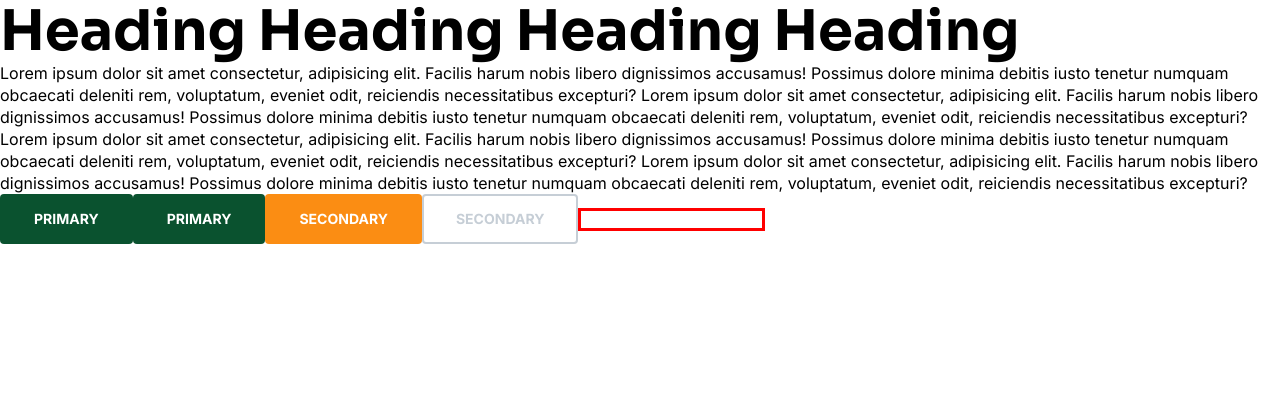
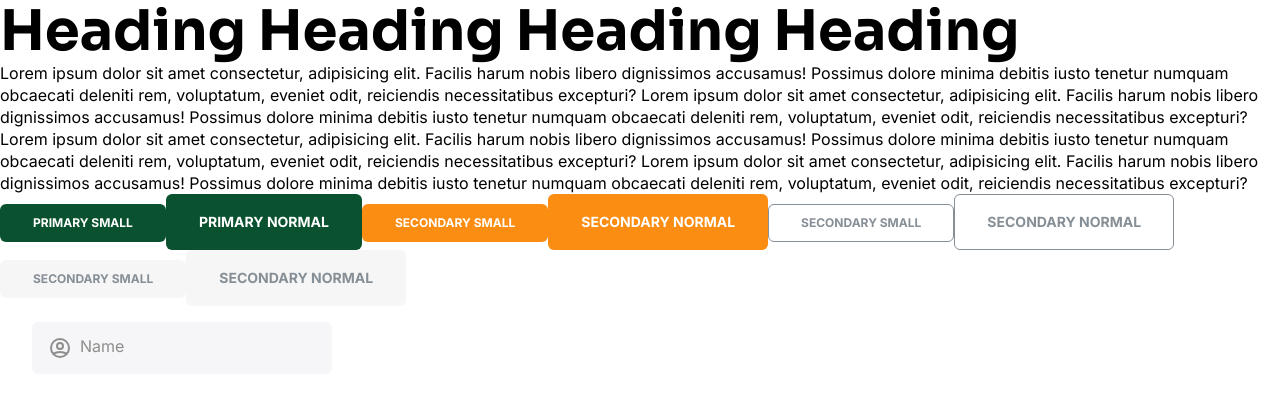
Before and after one commit to RaphaelFreire/buscar-rural-web-2021, a Next.js app: page / in a window 1280 px wide. Shown: the top 396 px of the page. Built offline with nearby package versions, Linux system fonts and the light colour scheme.

Commit message:
input Daniel feito

```diff
--- a/components/Button/Button.tsx
+++ b/components/Button/Button.tsx
@@ -2,17 +2,22 @@ import { ReactNode, ButtonHTMLAttributes } from 'react'
 import style from './style.module.scss'
 
 interface ButtonProps extends ButtonHTMLAttributes<HTMLButtonElement> {
-  variant?: 'primary' | 'secondary' | 'outline'
+  variant?: 'primary' | 'secondary' | 'outline' | 'ghost'
+  size?: 'small' | 'normal' | 'medium' | 'large'
   children: ReactNode
 }
 
 export function Button({
   children,
   variant = 'primary',
+  size = 'normal',
   ...rest
 }: ButtonProps): JSX.Element {
   return (
-    <button {...rest} className={`${style.button} ${style[variant]}`}>
+    <button
+      {...rest}
+      className={`${style.button} ${style[variant]} ${style[size]}`}
+    >
       {children}
     </button>
   )
--- a/components/Button/style.module.scss
+++ b/components/Button/style.module.scss
@@ -8,31 +8,21 @@
   line-height: 100%;
 
   text-transform: uppercase;
-
-  padding: 1rem 2rem;
   border-radius: 4px;
 
-  color: $primary;
-  background-color: transparent;
+  color: $white;
+  background-color: $primary;
 
-  border: 2px solid transparent;
+  border: 1px solid transparent;
+  border-radius: 6px;
   box-sizing: border-box;
 
-  &:hover{
-    background-color: $brown_light;
-  }
-
-}
-
-.primary {
-  color: $white;
-  background-color: $primary;
   transition: background-color 0.3s ease-in;
 
   &:hover{
-    color: $white;
     background-color: $primary_light;
   }
+
 }
 
 .secondary {
@@ -42,21 +32,56 @@
 
   &:hover{
     color: $white;
-    background-color: $secondary_dark;
+    background-color: $secondary_light;
   }
 }
 
 
+.ghost {
+  color: $gray_dark;
+  background-color: $gray-lightness;
+  transition: background-color 0.3s ease-in;
+
+  &:hover{
+    color: $black;
+    background-color: $gray-light;
+  }
+}
+
+
+
+
+.small {
+  padding: 8px 32px;
+  font-size: 12px;
+  line-height: 20px;
+}
+
+.normal {
+  padding: 16px 32px;
+  font-size: 14px;
+  line-height: 22px;
+}
+
+.large {
+  padding: 24px 32px;
+  font-size: 16px;
+  line-height: 25px;
+}
+
+
 .outline {
-  color: $gray;
-  border-color: $gray;
+  color: $gray_dark;
+  border-color: $gray_dark;
+  background-color: $white;
+
   transition: border-color 0.3s ease-in;
   transition: color 0.3s ease-in;
 
 
   &:hover{
-    color: $gray_dark;
-    background-color: transparent;
-    border-color: $gray_dark;
+    color: $black;
+    background-color: $gray-lightness;
+    border-color: $black;
   }
 }
--- a/components/Input/Input.tsx
+++ b/components/Input/Input.tsx
@@ -1,10 +1,26 @@
 import { InputHTMLAttributes } from 'react'
 import style from './style.module.scss'
+import { UserCircleIcon } from '@heroicons/react/outline'
 
 interface InputProps extends InputHTMLAttributes<HTMLInputElement> {
   variant?: 'primary' | 'secondary' | 'outline'
+  icon: true
 }
 
 export function Input({ ...rest }: InputProps): JSX.Element {
-  return <input {...rest} className={`${style.input}`} />
+  return (
+    <div className={`${style.field} ${style.icon}`}>
+      <UserCircleIcon className={`${style.ico}`} />
+      <input
+        type="text"
+        name="fullname"
+        id="fullname"
+        placeholder="Jane Appleseed"
+        className={`${style.input} ${style.icon}`}
+      />
+      <label htmlFor="fullname" className={`${style.label}`}>
+        Name
+      </label>
+    </div>
+  )
 }
--- a/components/Input/style.module.scss
+++ b/components/Input/style.module.scss
@@ -1,5 +1,80 @@
 @import "../../styles/variables.scss";
 
+.field {
+  position: relative;
+  margin: 16px 32px;
+  max-width: 300px;
+}
+
+.label, .input {
+  transition: all 0.2s;
+}
+
 .input {
-  border: 3px solid red;
+  -webkit-box-sizing: border-box;
+  box-sizing: border-box;
+  border: 1px solid transparent;
+  -webkit-appearance: none;
+  border-radius: 0;
+  cursor: text;
+  position: relative;
+  font-size: 16px;
+  width: 100%;
+  color: #000;
+  background-color: #F6F6F8;
+  padding: 1.5rem 1.5rem .5rem;
+  border-radius: 6px;
 }
+
+
+.input:focus {
+  outline: 0;
+  border: 1px solid #ccc;
+  background-color: #fff;
+  box-shadow: 0 4px 8px #463D371a;
+}
+
+.label {
+  font-size: 16px;
+  position: absolute;
+  top: 50%;
+  margin-top: -10px;
+  color: #8E8E8E;
+  left: 1.5rem;
+  cursor: text;
+}
+
+.input:not(:placeholder-shown) + .label,
+.input:focus + .label {
+  cursor: text;
+  transform-origin: left bottom;
+  font-size: 12px;
+  top: 0;
+  margin-top: 9px;
+}
+
+.input::-webkit-input-placeholder {
+  color: transparent;
+}
+
+.input:focus::-webkit-input-placeholder {
+  opacity: 1;
+  color: transparent;
+}
+
+.icon .input {
+  padding-left: 3rem;
+}
+.icon .label {
+  left: 3rem;
+}
+
+.ico {
+  width: 24px;
+  stroke: #8E8E8E;
+  position: absolute;
+  top: 50%;
+  margin-top: -12px;
+  z-index: 1;
+  left: 1rem;
+}
--- a/package.json
+++ b/package.json
@@ -9,6 +9,8 @@
     "lint": "next lint"
   },
   "dependencies": {
+    "@heroicons/react": "^1.0.1",
+    "@material-ui/core": "^4.11.4",
     "next": "11.0.0",
     "react": "17.0.2",
     "react-dom": "17.0.2",
--- a/pages/index.tsx
+++ b/pages/index.tsx
@@ -24,11 +24,33 @@ export default function Home(): JSX.Element {
         tenetur numquam obcaecati deleniti rem, voluptatum, eveniet odit,
         reiciendis necessitatibus excepturi?
       </Text>
+      <Button variant="primary" size="small">
+        Primary Small
+      </Button>
+      <Button variant="primary" size="normal">
+        Primary Normal
+      </Button>
 
-      <Button>Primary</Button>
-      <Button variant="primary">Primary</Button>
-      <Button variant="secondary">Secondary</Button>
-      <Button variant="outline">Secondary</Button>
+      <Button variant="secondary" size="small">
+        Secondary Small
+      </Button>
+      <Button variant="secondary" size="normal">
+        Secondary Normal
+      </Button>
+
+      <Button variant="outline" size="small">
+        Secondary Small
+      </Button>
+      <Button variant="outline" size="normal">
+        Secondary Normal
+      </Button>
+
+      <Button variant="ghost" size="small">
+        Secondary Small
+      </Button>
+      <Button variant="ghost" size="normal">
+        Secondary Normal
+      </Button>
 
       <Input />
     </>
```
Also changed, not shown: 1 other file (tests, documents, lock files or other folders).
